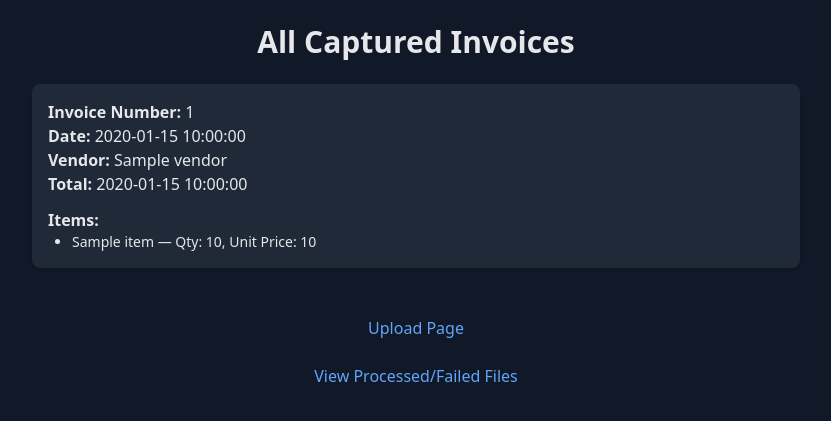
After one commit to Dominickdn/invoice_processor, a Flask app: page /invoices in a window 1280 px wide. The commit adds this page. Shown: the top 421 px of the page, without its empty margins (224-1055 px from the left). Run offline with Flask 3, Linux system fonts and the light colour scheme; a database or web service that is not in the repository returns one stand-in record (values such as "Sample title"); some libraries are stand-ins or nearby versions.

Commit message:
Added Captured Invoices page. to view invoices in db.

```diff
--- /dev/null
+++ b/invoice_uploader/db/query.py
@@ -0,0 +1,48 @@
+import os
+import psycopg2
+from dotenv import load_dotenv
+
+load_dotenv()
+
+
+def get_invoices_with_items(limit=20, offset=0):
+    conn = psycopg2.connect(
+        host=os.getenv("POSTGRES_HOST"),
+        port=os.getenv("POSTGRES_PORT"),
+        database=os.getenv("POSTGRES_DB"),
+        user=os.getenv("POSTGRES_USER"),
+        password=os.getenv("POSTGRES_PASSWORD"),
+    )
+    cur = conn.cursor()
+    cur.execute("""
+        SELECT i.id, i.invoice_number, i.invoice_date, i.vendor,
+               i.total_amount_due, it.item, it.qty, it.unit_price
+        FROM invoices i
+        LEFT JOIN invoice_items it ON i.id = it.invoice_id
+        ORDER BY i.invoice_date DESC
+        LIMIT %s OFFSET %s;
+    """, (limit, offset))
+
+    rows = cur.fetchall()
+    cur.close()
+    conn.close()
+
+    # Group items by invoice
+    invoices = {}
+    for row in rows:
+        inv_id, number, date, vendor, total, item, qty, price = row
+        if inv_id not in invoices:
+            invoices[inv_id] = {
+                "invoice_number": number,
+                "invoice_date": date,
+                "vendor": vendor,
+                "total_amount_due": total,
+                "items": []
+            }
+        if item:
+            invoices[inv_id]["items"].append({
+                "item": item,
+                "qty": qty,
+                "unit_price": price
+            })
+    return list(invoices.values())
--- a/invoice_uploader/main.py
+++ b/invoice_uploader/main.py
@@ -1,9 +1,10 @@
-from flask import Flask, render_template, request, redirect, flash, url_for
 import boto3
 import os
+from enqueue_files import enqueue_files
 from ensure_bucket_exists import ensure_bucket_exists
+from flask import Flask, render_template, request, redirect, flash, url_for
+from db.query import get_invoices_with_items
 from dotenv import load_dotenv
-from enqueue_files import enqueue_files
 from werkzeug.utils import secure_filename
 
 load_dotenv()
@@ -101,6 +102,16 @@ def enqueue():
     return redirect(url_for("index"))
 
 
+@app.route("/invoices")
+def invoices():
+    per_page = 20
+    page = int(request.args.get("page", 1))  # Default to page 1
+    offset = (page - 1) * per_page
+
+    all_invoices = get_invoices_with_items(limit=per_page, offset=offset)
+    return render_template("invoices.html", invoices=all_invoices, page=page)
+
+
 if __name__ == "__main__":
     # app.run(debug=True)
     app.run(host="0.0.0.0", port=5000)
--- a/invoice_uploader/requirements.txt
+++ b/invoice_uploader/requirements.txt
@@ -2,3 +2,4 @@ pika
 python-dotenv
 boto3
 Flask
+psycopg2-binary
--- /dev/null
+++ b/invoice_uploader/templates/invoices.html
@@ -0,0 +1,57 @@
+<!DOCTYPE html>
+<html lang="en">
+<head>
+    <meta charset="UTF-8" />
+    <title>Captured Invoices</title>
+    <script src="https://cdn.tailwindcss.com"></script>
+</head>
+<body class="bg-gray-900 text-gray-200 p-6">
+    <div class="max-w-3xl mx-auto">
+        <!-- Centered title -->
+        <h1 class="text-3xl font-bold mb-6 text-center">All Captured Invoices</h1>
+
+        {% if invoices %}
+            {% for invoice in invoices %}
+                <div class="bg-gray-800 rounded-lg p-4 mb-4 shadow">
+                    <p><strong>Invoice Number:</strong> {{ invoice.invoice_number }}</p>
+                    <p><strong>Date:</strong> {{ invoice.invoice_date }}</p>
+                    <p><strong>Vendor:</strong> {{ invoice.vendor }}</p>
+                    <p><strong>Total:</strong> {{ invoice.total_amount_due }}</p>
+
+                    {% if invoice["items"] %}
+                        <h3 class="mt-3 font-semibold">Items:</h3>
+                        <ul class="list-disc ml-6 text-sm">
+                            {% for item in invoice["items"] %}
+                                <li>{{ item.item }} — Qty: {{ item.qty }}, Unit Price: {{ item.unit_price }}</li>
+                            {% endfor %}
+                        </ul>
+                    {% else %}
+                        <p class="text-sm text-gray-400">No items found.</p>
+                    {% endif %}
+                </div>
+            {% endfor %}
+
+            <!-- Pagination -->
+            <div class="mt-6 flex justify-between">
+                {% if page > 1 %}
+                    <a href="{{ url_for('invoices', page=page-1) }}" class="text-blue-400 hover:underline">← Previous</a>
+                {% else %}
+                    <span></span>
+                {% endif %}
+                {% if has_next %}
+                    <a href="{{ url_for('invoices', page=page+1) }}" class="text-blue-400 hover:underline ml-auto">Next →</a>
+                {% endif %}
+            </div>
+        {% else %}
+            <p class="mt-6 text-gray-400 text-center">No invoices captured yet.</p>
+        {% endif %}
+
+        <div class="mt-6 flex justify-center space-x-6">
+            <a href="/" class="text-blue-400 hover:underline">Upload Page</a>
+        </div>
+        <div class="mt-6 flex justify-center space-x-6">
+            <a href="/status" class="text-blue-400 hover:underline">View Processed/Failed Files</a>
+        </div>
+    </div>
+</body>
+</html>
--- a/invoice_uploader/templates/status.html
+++ b/invoice_uploader/templates/status.html
@@ -62,7 +62,10 @@
     </div>
 
     <div class="text-center">
-      <a href="/" class="text-blue-400 hover:underline">← Back to Upload Page</a>
+      <a href="/" class="text-blue-400 hover:underline">Upload Page</a>
+    </div>
+    <div class="text-center">
+      <a href="/invoices" class="text-blue-400 hover:underline">View Captured Invoices</a>
     </div>
 
   </div>
```
Also changed, not shown: invoice_uploader/templates/index.html (+5 -2 lines).
